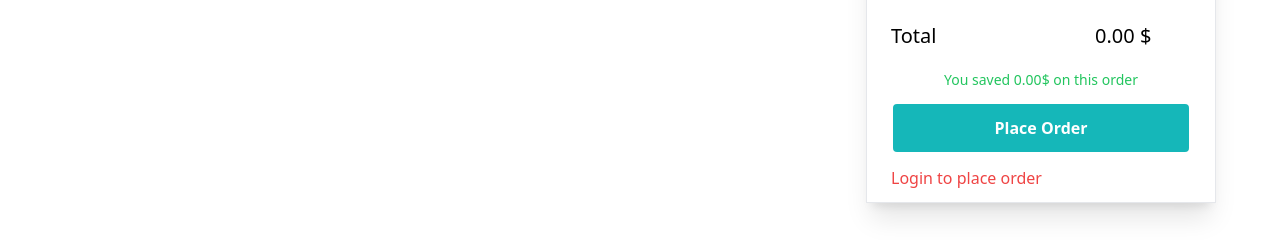
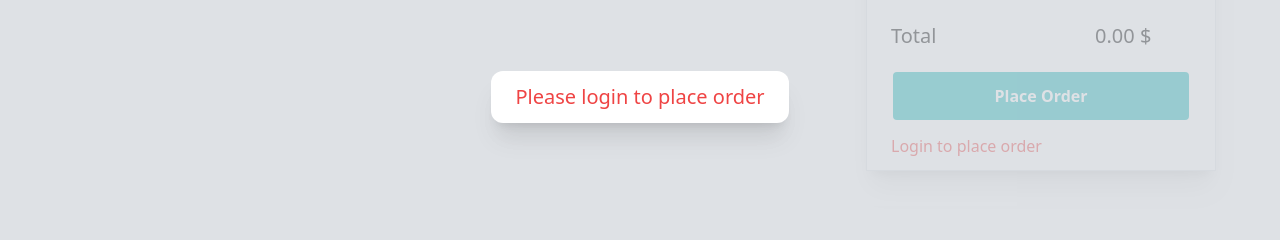
Before and after one commit to Nolann-epi/e-cell, a Next.js app: page /cart in a window 1280 px wide. Both pictures are taken after a click on the button "Place Order". Shown: the part 303-543 px from the top of the page. Built offline with nearby package versions, Linux system fonts and the light colour scheme; no server answers; the database is empty.

Commit message:
[ADD]: Modal on order

```diff
--- /dev/null
+++ b/src/components/Cart/CustomModal.tsx
@@ -0,0 +1,59 @@
+import React, { useEffect, useState } from "react";
+
+interface ModalProps {
+  setter: Function;
+  isLogin: boolean;
+}
+
+function CustomModal({ setter, isLogin }: ModalProps) {
+  const [animation, setAnimation] = useState<boolean>(false);
+
+  const handleExit = () => {
+    setAnimation(false);
+    setTimeout(() => {
+      setter(false);
+    }, 230);
+  };
+
+  useEffect(() => {
+    if (animation === false) setAnimation(true);
+  }, [animation]);
+
+  return (
+    <div
+      className=" fixed z-30 top-0 left-0 bottom-0 h-full w-full bg-gray-300  flex flex-col justify-center items-center bg-opacity-70 text-blue-400"
+      onClick={() => {
+        handleExit();
+      }}
+    >
+      <div
+        className={`rounded-xl bg-white shadow-xl px-6 py-3 text-center flex flex-col space-y-5 w-fit transform ease-in-out duration-300 ${
+          animation === true ? "scale-100" : "scale-0"
+        }`}
+        onClick={(e) => e.stopPropagation()}
+      >
+        {isLogin && (
+          <div>
+            <p className="text-3xl text-primal w-full">
+              Thank you for shopping with us !
+            </p>
+            <p className="text-xl text-primal pt-4">
+              Your order is being processed and will be delivered to you soon.
+            </p>
+            <div className="flex flex-row w-full space-x-4"></div>
+          </div>
+        )}
+        {!isLogin && (
+          <div>
+            <p className="text-xl text-red-500 w-full">
+              Please login to place order
+            </p>
+            <div className="flex flex-row w-full space-x-4"></div>
+          </div>
+        )}
+      </div>
+    </div>
+  );
+}
+
+export default CustomModal;
--- a/src/components/Cart/PriceMenu.tsx
+++ b/src/components/Cart/PriceMenu.tsx
@@ -2,11 +2,13 @@
 import { useCart } from "@/context/CartContext";
 import useCurrentUser from "@/hooks/useCurrentUser";
 import axios from "axios";
-import React, { useCallback, useEffect } from "react";
+import React, { useCallback, useEffect, useState } from "react";
+import CustomModal from "./CustomModal";
 
 const PriceMenu = () => {
   const { itemList, setPrice, price } = useCart();
   const user = useCurrentUser();
+  const [openModal, setOpenModal] = useState<boolean>(false);
 
   const getCartFavorites = useCallback(async () => {
     const response = await axios.post("/api/cartfavorites", { data: itemList });
@@ -59,11 +61,18 @@ const PriceMenu = () => {
         </div>
       </div>
       <div className="flex flex-col gap-3 mt-2">
-        <span className="text-green-500 w-full text-center text-sm">
-          {" "}
-          You saved {(price / 10).toFixed(2)}$ on this order
-        </span>
-        <button className=" bg-primal text-white px-6 py-3 rounded-md font-bold border-white border-2 hover:bg-white hover:text-primal hover:scale-105 transform duration-500 ease-in-out">
+        {price !== 0 && (
+          <span className="text-green-500 w-full text-center text-sm">
+            {" "}
+            You saved {(price / 10).toFixed(2)}$ on this order
+          </span>
+        )}
+        <button
+          onClick={() => {
+            setOpenModal(true);
+          }}
+          className=" bg-primal text-white px-6 py-3 rounded-md font-bold border-white border-2 hover:bg-white hover:border-primal hover:text-primal hover:scale-105 transform duration-500 ease-in-out"
+        >
           Place Order
         </button>
         {!user?.data ? (
@@ -73,6 +82,7 @@ const PriceMenu = () => {
           </span>
         ) : null}
       </div>
+      {openModal && <CustomModal setter={setOpenModal} isLogin={user?.data} />}
     </div>
   );
 };
```
